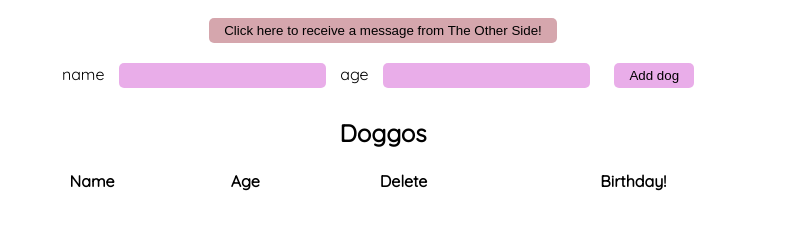
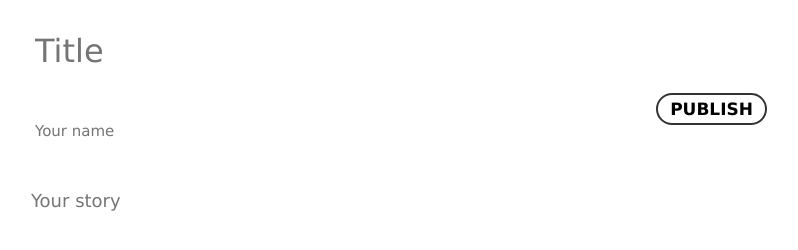
Before and after one commit to kail0n/telegraph-lap3-code-challenge, a plain HTML site: page client/index.html in a window 1280 px wide. Shown: the whole page, without its empty margins (257-1055 px from the left). Drawn offline with Linux system fonts and the light colour scheme; no server answers.

Commit message:
styling finished

```diff
--- a/client/index.html
+++ b/client/index.html
@@ -3,38 +3,23 @@
 <head>
     <meta charset="UTF-8">
     <meta name="viewport" content="width=device-width, initial-scale=1.0">
-    <title>Hello, Database!</title>
+    <title>Telegraph Prototype</title>
     <script defer src="js/app.js"></script>
     <link rel="stylesheet" href="styles/index.css">
 </head>
 <body>
     <div id="content">
-        <button id="msg-btn">Click here to receive a message from The Other Side!</button>
+        <form id="new-dog-form">
+            <div id="text">
+                <input id="title" type="text" placeholder="Title"/><br>
 
-        <form id="new-dog-form">
-            <label for="name">name</label>
-            <input type="text" id="name" />
+                <input id="name" type="text" placeholder="Your name" /><br>
 
-            <label for="age">age</label>
-            <input type="number" id="age" />
+                <input id="story" type="text" placeholder="Your story" />
+            </div>
 
-            <input type="submit" value="Add dog">
+            <input id="publish" type="submit" value="Publish">
         </form>
-
-        <section id=dogs>
-            <h1>Doggos</h1>
-            <table>
-                <tr>
-                    <th>Name</th>
-                    <th>Age</th>
-                    <th>Delete</th>
-                    <th>Birthday!</th>
-                </tr>
-            </table>
-            <ul>
-
-            </ul>
-        </section>
     </div>
 </body>
 </html>
--- a/client/styles/index.css
+++ b/client/styles/index.css
@@ -10,18 +10,69 @@ body { font-family: 'Quicksand', sans-serif; }
     text-align: center;
 }
 
-button { background-color: rgba(150, 34, 50, 0.4); }
 
-input { background-color: rgba(200, 50, 200, 0.4); }
 
-button, input {
+input {
     border: none;
     margin: 10px;
     border-radius: 5px;
     padding: 5px 15px;
 }
 
-table { width: 100%; }
+#text {
+    display: flex;
+    flex-direction: column;
+    align-items: left;
+}
 
-.delete { color: red; }
-.update { color: green; }
+#title {
+    font-family: 'Lucida Grande',Arial,sans-serif;
+    font-weight: 10;
+    font-style: normal;
+    font-size: 32px;
+    margin: 21px 21px 12px;
+    line-height: 34px;
+}
+
+#name {
+    font-family: 'Lucida Grande' ,Arial, sans-serif;
+    font-size: 15px;
+    line-height: 18px;
+    color: #79828B;
+    margin: 12px 21px;
+    font-style: normal;
+}
+
+#story {
+    font-family: 'Lucida Grande','Times New Roman',serif;
+    font-weight: 400;
+    font-style: normal;
+    font-size: 18px;
+    line-height: 1.58;
+    padding: 0;
+    margin-left: 32px;
+    color: rgba(0,0,0,.8);
+}
+
+#publish {
+    font-family: CustomSansSerif, 'Lucida Grande', Arial, sans-serif;
+    font-weight: 600;
+    font-style: normal;
+    font-size: 17px;
+    color: #000;
+    text-decoration: none;
+    border: 2px solid #333;
+    border-radius: 16px;
+    text-transform: uppercase;
+    padding: 4px 12px;
+    margin: 0 0 15px;
+    background-color: #fff;
+    cursor: pointer;
+}
+
+form {
+    display: flex;
+    flex-direction: row;
+    align-items: center;
+    justify-content: space-between;
+}
```
